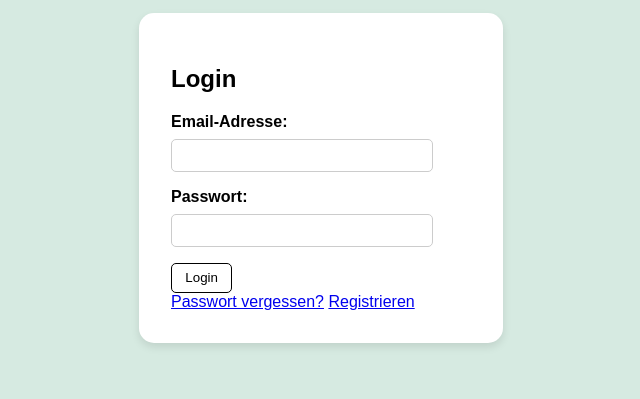
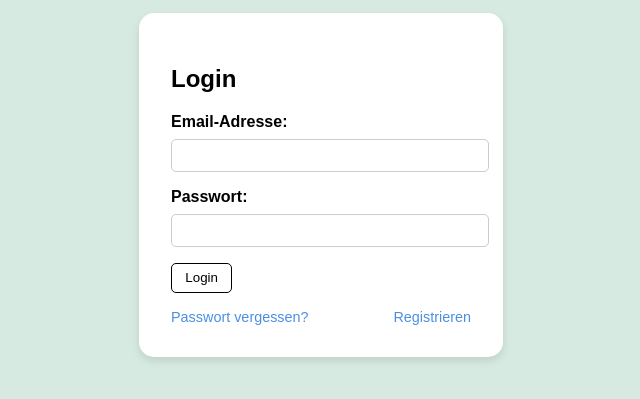
Before and after one commit to mwb28/around_ch, a website: page project-folder/frontend/views/login.html in a window 1280 px wide. Shown: the part 73-472 px from the top of the page, without its empty margins (319-959 px from the left). Drawn offline with Linux system fonts and the light colour scheme.

Commit message:
frontend css

```diff
--- a/project-folder/frontend/assets/css/styles.css
+++ b/project-folder/frontend/assets/css/styles.css
@@ -18,6 +18,11 @@ header {
   padding: 1em 2em;
   background-color: #d6eae1;
 }
+h1 {
+  color: #102c47;
+  font-size: 2.5em;
+  font-weight: bold;
+}
 
 .user-info {
   flex: 1;
@@ -36,7 +41,7 @@ header {
 
 .login-card {
   display: grid;
-  justify-content: space-between;
+  justify-content: normal;
   align-items: center;
   background-color: #ffffff;
   border-radius: 15px;
@@ -70,6 +75,23 @@ header {
   cursor: pointer;
   border-radius: 5px;
 }
+.login-links {
+  display: flex;
+  justify-content: space-between;
+  margin-top: 1rem;
+  font-size: 0.9rem;
+  width: 100%;
+}
+
+.login-links a {
+  color: #4a90e2;
+  text-decoration: none;
+  transition: color 0.3s ease;
+}
+
+.login-links a:hover {
+  color: #357ab7;
+}
 
 .intro {
   display: flex;
@@ -97,7 +119,6 @@ header {
 
 .challenges {
   padding: 1em 3em 3em 3em;
-  text-align: center;
 }
 
 .challenge-cards {
--- a/project-folder/frontend/views/login.html
+++ b/project-folder/frontend/views/login.html
@@ -29,7 +29,7 @@
 
           <button type="submit" class="login-button">Login</button>
         </form>
-        <div class="links">
+        <div class="login-links">
           <a href="#">Passwort vergessen?</a>
           <a href="#">Registrieren</a>
         </div>
```
